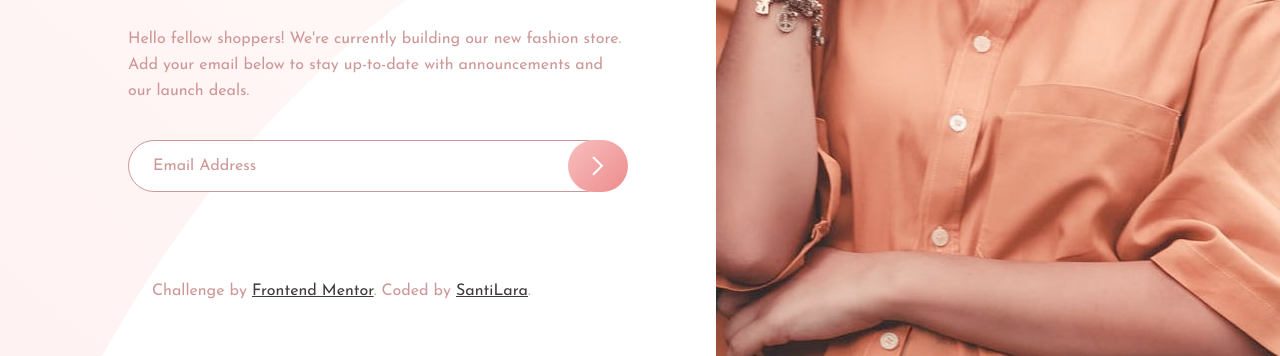
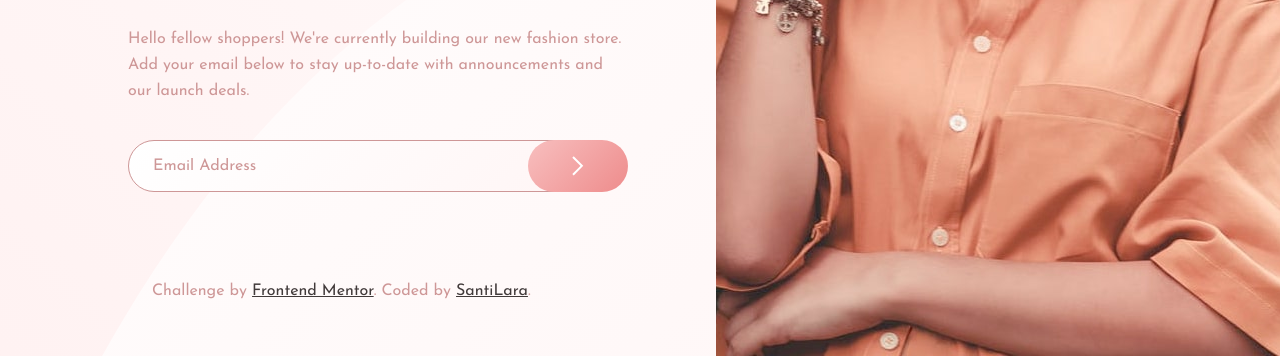
Before and after one commit to SantiagoLaraE/base-apparel-coming-soon-page, a plain HTML site: page index.html in a window 1280 px wide. Shown: the part 444-800 px from the top of the page. Drawn offline with Linux system fonts and the light colour scheme.

Commit message:
Ajuste Fondo degradado, tamaño botón desktop y color de fondo input

```diff
--- a/css/style.css
+++ b/css/style.css
@@ -69,6 +69,7 @@ header {
   border: 1px solid var(--primary-color);
   color: var(--dark-color);
   outline: none;
+  background: var(--gradient-1);
 }
 .form__input::placeholder {
   color: var(--primary-color);
@@ -133,7 +134,7 @@ aside {
     min-height: 100vh;
     gap: 0 2.4rem;
     place-items: center flex-start;
-    background: url(../images/bg-pattern-desktop.svg) center/cover no-repeat;
+    background: url(../images/bg-pattern-desktop.svg) center/cover no-repeat, var(--gradient-1);
   }
   header{
     padding: 0;
@@ -158,6 +159,12 @@ aside {
   .hero__img {
     display: none;
   }
+  .form__submit {
+    padding: 1.6rem 4.4rem;
+  }
+  .form__input--error, .form__input--error:focus {
+    background: url(../images/icon-error.svg) calc(100% - 10rem) center no-repeat;
+  }
   .aside__img {
     width: 100%;
     height: 100%;
```
